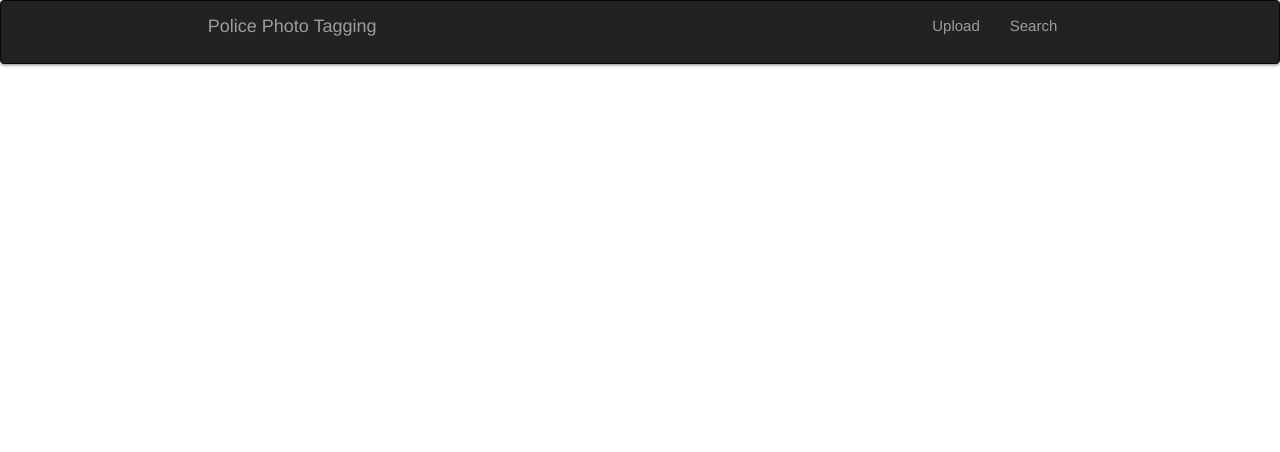
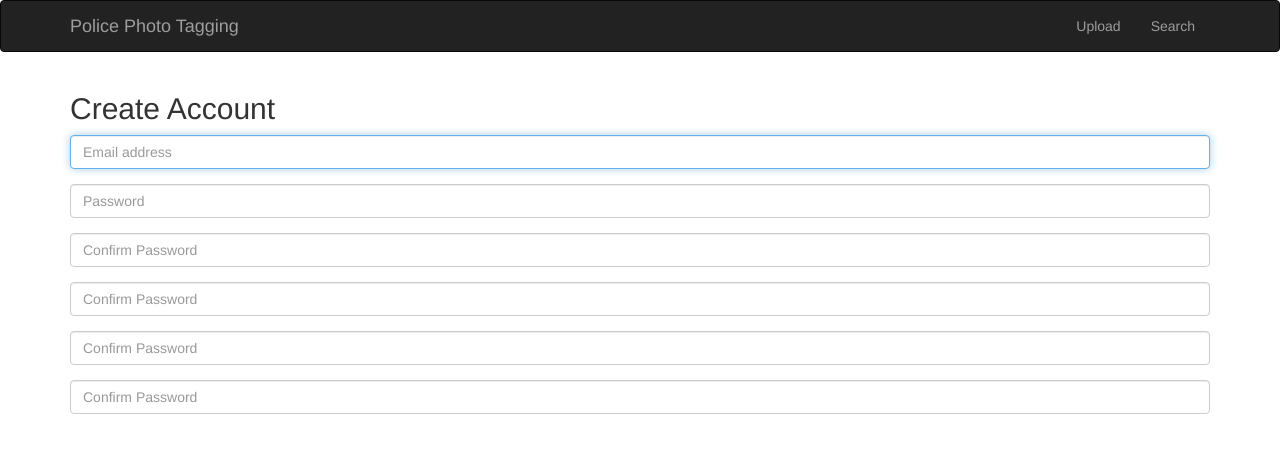
Before and after one commit to himbojo/PolicePhotoTagging, a React (Create React App) app in the folder client/: page /upload in a window 1280 px wide. Shown: the top 452 px of the page. Built offline with nearby package versions, Linux system fonts and the light colour scheme.

Commit message:
Started Form
Jordan &  Sampson

```diff
--- a/client/package.json
+++ b/client/package.json
@@ -8,6 +8,8 @@
     "materialize-css": "^1.0.0-rc.2",
     "react": "^16.4.1",
     "react-bootstrap": "^0.32.1",
+    "react-datetime": "^2.15.0",
+    "react-datetimepicker-bootstrap": "^1.1.2",
     "react-dom": "^16.4.1",
     "react-dropdown-timepicker": "^1.0.4",
     "react-router-bootstrap": "^0.24.4",
--- /dev/null
+++ b/client/src/components/Upload/inputForm.js
@@ -0,0 +1,78 @@
+import React, {Component} from 'react';
+    import {render} from 'react-dom';
+
+    class InputForm extends Component {
+      constructor() {
+        super();
+        this.state = {
+          QID: '',
+          FileNumber: '',
+          Location: '',
+          Tags: '',
+          Description: '',
+          Offence: ''
+        };
+      }
+
+      onChange = (e) => {
+        var state = this.state;
+        state[e.target.name] = e.target.value;
+        this.setState(state);
+      }
+
+      onSubmit = (e) => {
+        e.preventDefault();
+
+        //handle form processing here....
+      }
+
+      render() {
+        var {QID, FileNumber, Location, Tags, Description, Offence} = this.state;
+
+        return (
+          <div className="container">
+            <form className="form-signin" onSubmit={this.onSubmit}>
+              <h2 className="form-signin-heading">Create Account</h2>
+
+              <div className="form-group">
+                <input type="text" name="QID" className="form-control"
+                  placeholder="Email address" value={QID} onChange={this.onChange} autoFocus />
+                <span className="help-block"></span>
+              </div>
+
+              <div className="form-group">
+                <input type="password" name="FileNumber" className="form-control"
+                  placeholder="Password" value={FileNumber} onChange={this.onChange} />
+                <span className="help-block"></span>
+              </div>
+
+              <div className="form-group">
+                <input type="password" name="Location" className="form-control"
+                  placeholder="Confirm Password" value={Location} onChange={this.onChange} />
+                <span className="help-block"></span>
+              </div>
+
+              <div className="form-group">
+                <input type="password" name="Tags" className="form-control"
+                  placeholder="Confirm Password" value={Tags} onChange={this.onChange} />
+                <span className="help-block"></span>
+              </div>
+
+              <div className="form-group">
+                <input type="password" name="Description" className="form-control"
+                  placeholder="Confirm Password" value={Description} onChange={this.onChange} />
+                <span className="help-block"></span>
+              </div>
+
+              <div className="form-group">
+                <input type="password" name="Offence" className="form-control"
+                  placeholder="Confirm Password" value={Offence} onChange={this.onChange} />
+                <span className="help-block"></span>
+              </div>
+            </form>
+          </div>
+        );
+      }
+    };
+
+export default InputForm;
--- /dev/null
+++ b/client/src/components/Upload/inputForm1.js
@@ -0,0 +1,59 @@
+import React, { Component } from "react";
+
+import { FormGroup, FormControl, ControlLabel, HelpBlock } from 'react-bootstrap';
+
+class InputForm1 extends React.Component {
+  constructor(props, context) {
+    super(props, context);
+
+    this.handleChange = this.handleChange.bind(this);
+
+    this.state = {
+      value: '',
+      value1: ''
+    };
+  }
+
+  handleChange(e) {
+    var state = this.state;
+    state[e.target.name] = e.target.value;
+    this.setState(state);
+  }
+
+  render() {
+    var {value, value1} = this.state;
+    return (
+      <form>
+        <FormGroup
+          controlId="value"
+        >
+          <ControlLabel>Working example with validation</ControlLabel>
+          <FormControl
+            type="text"
+            name="value"
+            value={this.state.value}
+            placeholder="Enter text"
+            onChange={this.handleChange}
+          />
+          <FormControl.Feedback />
+        </FormGroup>
+
+        <FormGroup
+          controlId="formBasicTex"
+        >
+          <ControlLabel>Working example with validation</ControlLabel>
+          <FormControl
+            type="text"
+            name="value1"
+            value={this.state.value}
+            placeholder="Enter text"
+            onChange={this.handleChange}
+          />
+          <FormControl.Feedback />
+        </FormGroup>
+      </form>
+    );
+  }
+}
+
+export default InputForm1;
--- a/client/src/components/Upload/upload.js
+++ b/client/src/components/Upload/upload.js
@@ -10,6 +10,9 @@ import ImageUpload from '../objects/imageUpload';
 
 import TimePicker from 'react-dropdown-timepicker';
 
+import InputForm from './inputForm';
+import InputForm1 from './inputForm1';
+
 
 class Upload extends Component{
 
@@ -17,6 +20,7 @@ class Upload extends Component{
     return(
       <div>
        <NavBar/>
+       <InputForm/>
 
       </div>
     );
--- a/client/src/index.js
+++ b/client/src/index.js
@@ -2,7 +2,8 @@ import React from 'react';
 import ReactDOM from 'react-dom';
 
 
-import 'materialize-css/dist/css/materialize.css';
+//import 'materialize-css/dist/css/materialize.css';
+//import "bootstrap/dist/css/bootstrap.css";
 
 import App from './components/App';
 
```
